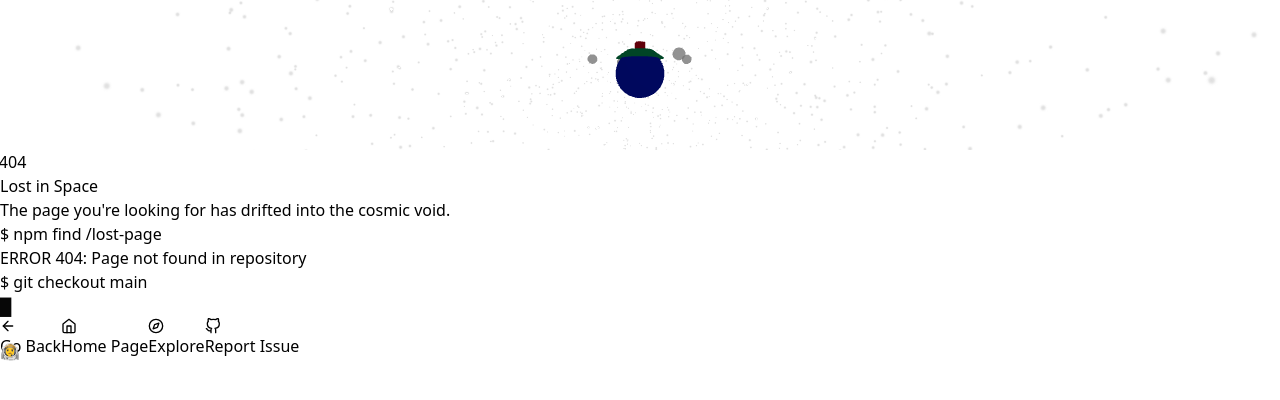
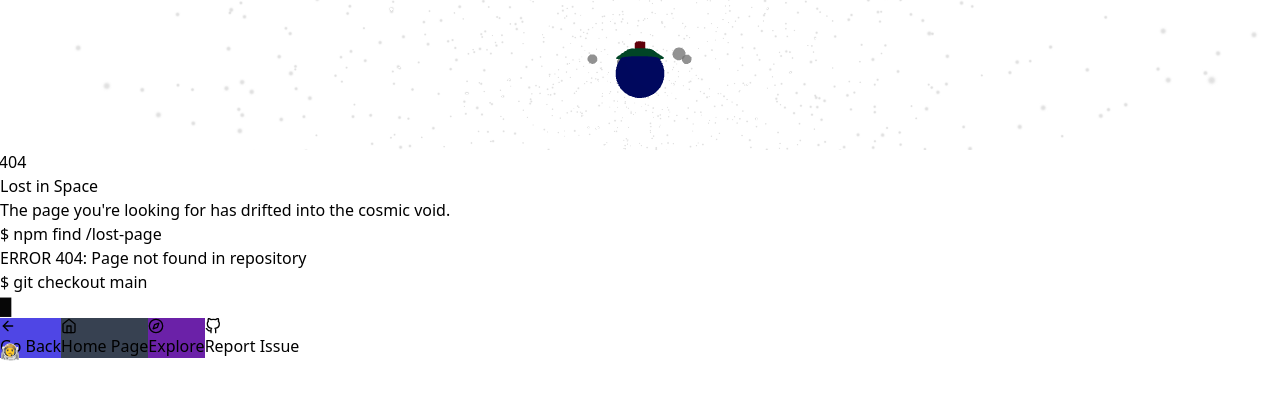
Before and after one commit to kushwaha-pawan/pinkcity, a React (Vite) app: page / in a window 1280 px wide. Both pictures are taken after typing "Sample" into the empty fields and a click on the button 239 px from the left and 1458 px from the top of the page. Shown: the top 400 px of the page. Built offline with nearby package versions, Linux system fonts and the light colour scheme.

Commit message:
code commit
all code

```diff
--- a/src/Components/Pages/NotFound/NotFound.jsx
+++ b/src/Components/Pages/NotFound/NotFound.jsx
@@ -1,20 +1,23 @@
-import React, { useRef, useEffect } from 'react';
-import { motion, useAnimation, useInView } from 'framer-motion';
-import { FiArrowLeft, FiHome, FiCompass, FiGithub } from 'react-icons/fi';
-import { Canvas, useFrame } from '@react-three/fiber';
-import { OrbitControls, Stars } from '@react-three/drei';
-import { Link } from 'react-router-dom';
-import * as THREE from 'three';
+import React, { useRef, useEffect } from "react";
+import { motion, useAnimation, useInView } from "framer-motion";
+import { FiArrowLeft, FiHome, FiCompass, FiGithub } from "react-icons/fi";
+import { Canvas, useFrame } from "@react-three/fiber";
+import { OrbitControls, Stars } from "@react-three/drei";
+import { Link } from "react-router-dom";
+import * as THREE from "three";
 
+// ---------------- 3D Floating Island ----------------
 const FloatingIsland = () => {
   const islandRef = useRef();
   const cloudRefs = useRef([]);
 
   useFrame(({ clock }) => {
+    if (!islandRef.current) return;
     islandRef.current.rotation.y = clock.getElapsedTime() * 0.1;
     islandRef.current.position.y = Math.sin(clock.getElapsedTime()) * 0.2;
 
     cloudRefs.current.forEach((cloud, i) => {
+      if (!cloud) return;
       cloud.position.x = Math.sin(clock.getElapsedTime() * 0.2 + i) * 3;
       cloud.position.z = Math.cos(clock.getElapsedTime() * 0.2 + i) * 3;
     });
@@ -38,7 +41,7 @@ const FloatingIsland = () => {
       {[...Array(5)].map((_, i) => (
         <mesh
           key={i}
-          ref={el => cloudRefs.current[i] = el}
+          ref={(el) => (cloudRefs.current[i] = el)}
           position={[Math.sin(i) * 3, 1, Math.cos(i) * 3]}
         >
           <sphereGeometry args={[0.3, 16, 16]} />
@@ -49,49 +52,33 @@ const FloatingIsland = () => {
   );
 };
 
-
+// ---------------- NotFound Component ----------------
 const NotFound = () => {
   const controls = useAnimation();
   const ref = useRef();
   const isInView = useInView(ref, { once: true });
 
   useEffect(() => {
-    if (isInView) {
-      controls.start("visible");
-    }
+    if (isInView) controls.start("visible");
   }, [isInView, controls]);
 
   const containerVariants = {
     hidden: { opacity: 0 },
-    visible: {
-      opacity: 1,
-      transition: {
-        staggerChildren: 0.1,
-        delayChildren: 0.3
-      }
-    }
+    visible: { opacity: 1, transition: { staggerChildren: 0.1, delayChildren: 0.3 } },
   };
 
   const itemVariants = {
     hidden: { y: 20, opacity: 0 },
-    visible: {
-      y: 0,
-      opacity: 1,
-      transition: {
-        type: "spring",
-        stiffness: 100,
-        damping: 10
-      }
-    }
+    visible: { y: 0, opacity: 1, transition: { type: "spring", stiffness: 100, damping: 10 } },
   };
 
   const buttonVariants = {
     hover: {
       scale: 1.05,
-      boxShadow: "0px 5px 15px rgba(0, 0, 0, 0.2)",
-      transition: { type: "spring", stiffness: 400, damping: 10 }
+      boxShadow: "0px 5px 15px rgba(0,0,0,0.2)",
+      transition: { type: "spring", stiffness: 400, damping: 10 },
     },
-    tap: { scale: 0.95 }
+    tap: { scale: 0.95 },
   };
 
   return (
@@ -122,33 +109,24 @@ const NotFound = () => {
             animate={{
               scale: [1, 1.05, 1],
               textShadow: [
-                "0 0 10px rgba(99, 102, 241, 0)",
-                "0 0 20px rgba(99, 102, 241, 0.5)",
-                "0 0 10px rgba(99, 102, 241, 0)"
-              ]
+                "0 0 10px rgba(99,102,241,0)",
+                "0 0 20px rgba(99,102,241,0.5)",
+                "0 0 10px rgba(99,102,241,0)",
+              ],
             }}
-            transition={{
-              duration: 3,
-              ease: "easeInOut",
-              repeat: Infinity,
-              repeatType: "reverse"
-            }}
+            transition={{ duration: 3, ease: "easeInOut", repeat: Infinity, repeatType: "reverse" }}
           >
             404
           </motion.h1>
-          <motion.h2
-            className="text-4xl font-semibold mb-2"
-            variants={itemVariants}
-          >
+          <motion.h2 variants={itemVariants} className="text-4xl font-semibold mb-2">
             Lost in Space
           </motion.h2>
-          <motion.p
-            className="text-xl text-gray-300 max-w-lg"
-            variants={itemVariants}
-          >
+          <motion.p variants={itemVariants} className="text-xl text-gray-300 max-w-lg">
             The page you're looking for has drifted into the cosmic void.
           </motion.p>
         </motion.div>
+
+        {/* Terminal Box */}
         <motion.div
           variants={itemVariants}
           className="bg-gray-800/80 backdrop-blur-md rounded-xl p-6 mb-12 w-full max-w-md border border-gray-700 shadow-xl"
@@ -172,49 +150,28 @@ const NotFound = () => {
           </div>
         </motion.div>
 
-        {/* Navigation Buttons */}
-        <motion.div
-          variants={containerVariants}
-          className="flex flex-wrap justify-center gap-4"
-        >
+        {/* Buttons */}
+        <motion.div variants={containerVariants} className="flex flex-wrap justify-center gap-4">
+          {[{ label: "Go Back", icon: FiArrowLeft, to: "/" },
+            { label: "Home Page", icon: FiHome, to: "/" },
+            { label: "Explore", icon: FiCompass, to: "/explore" }].map((btn, i) => (
             <motion.button
+              key={i}
               variants={itemVariants}
               whileHover="hover"
               whileTap="tap"
-            variants={buttonVariants}
               className="flex items-center gap-2 px-6 py-3 bg-indigo-600 rounded-lg font-medium"
+              style={{ backgroundColor: i === 2 ? "#6b21a8" : i === 1 ? "#374151" : "#4f46e5" }}
             >
-            <FiArrowLeft />
-            <Link to="/">Go Back</Link>
+              <btn.icon />
+              <Link to={btn.to}>{btn.label}</Link>
             </motion.button>
+          ))}
 
           <motion.button
             variants={itemVariants}
             whileHover="hover"
             whileTap="tap"
-            variants={buttonVariants}
-            className="flex items-center gap-2 px-6 py-3 bg-gray-700 rounded-lg font-medium"
-          >
-            <FiHome />
-            <Link to="/">Home Page</Link>
-          </motion.button>
-
-          <motion.button
-            variants={itemVariants}
-            whileHover="hover"
-            whileTap="tap"
-            variants={buttonVariants}
-            className="flex items-center gap-2 px-6 py-3 bg-purple-600 rounded-lg font-medium"
-          >
-            <FiCompass />
-            <Link to="/explore">Explore</Link>
-          </motion.button>
-
-          <motion.button
-            variants={itemVariants}
-            whileHover="hover"
-            whileTap="tap"
-            variants={buttonVariants}
             className="flex items-center gap-2 px-6 py-3 bg-gray-800 border border-gray-700 rounded-lg font-medium"
           >
             <FiGithub />
@@ -224,23 +181,18 @@ const NotFound = () => {
           </motion.button>
         </motion.div>
 
+        {/* Floating astronaut */}
         <motion.div
           variants={itemVariants}
           className="absolute bottom-8 right-8 text-6xl"
-          animate={{
-            y: [0, -20, 0],
-            rotate: [0, 5, -5, 0]
-          }}
-          transition={{
-            duration: 6,
-            ease: "easeInOut",
-            repeat: Infinity
-          }}
+          animate={{ y: [0, -20, 0], rotate: [0, 5, -5, 0] }}
+          transition={{ duration: 6, ease: "easeInOut", repeat: Infinity }}
         >
           👨‍🚀
         </motion.div>
       </motion.div>
 
+      {/* Random stars */}
       {[...Array(30)].map((_, i) => (
         <motion.div
           key={i}
```
Lines whose indentation alone changed are shown as unchanged.
